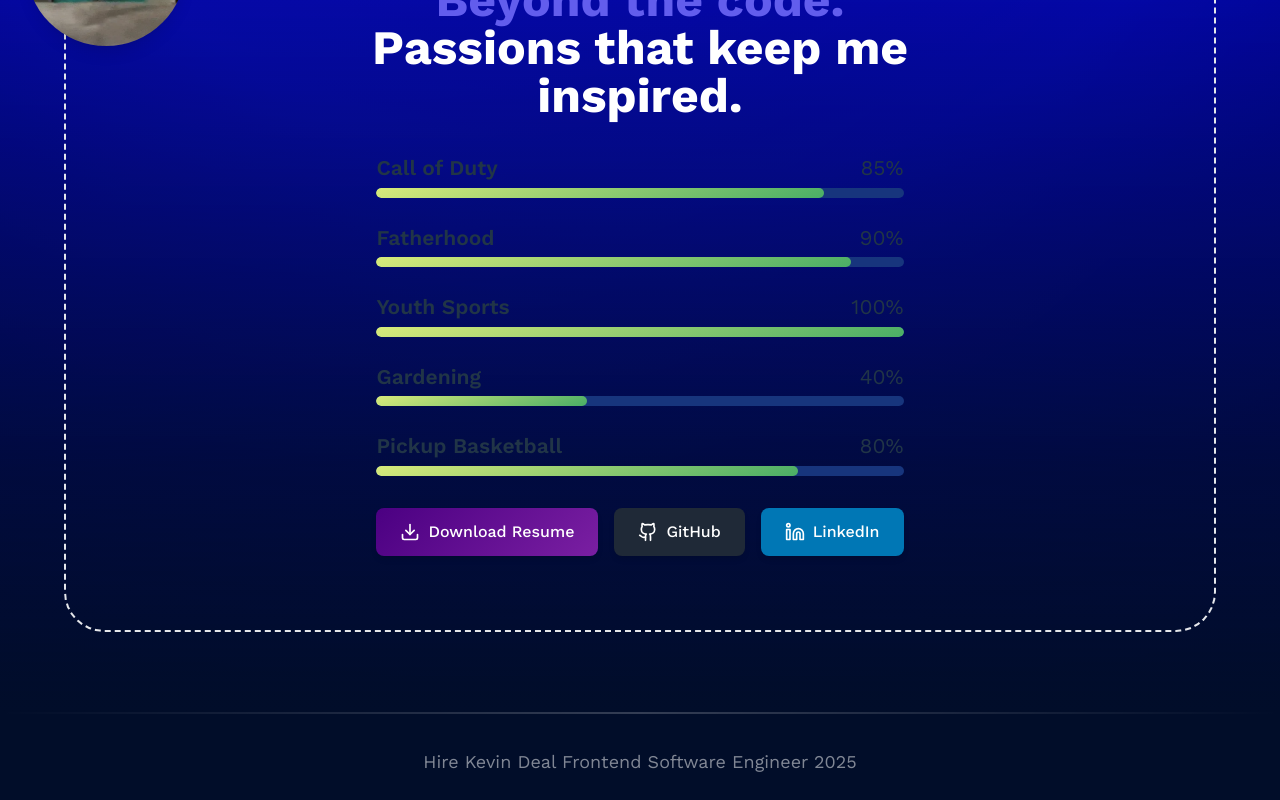
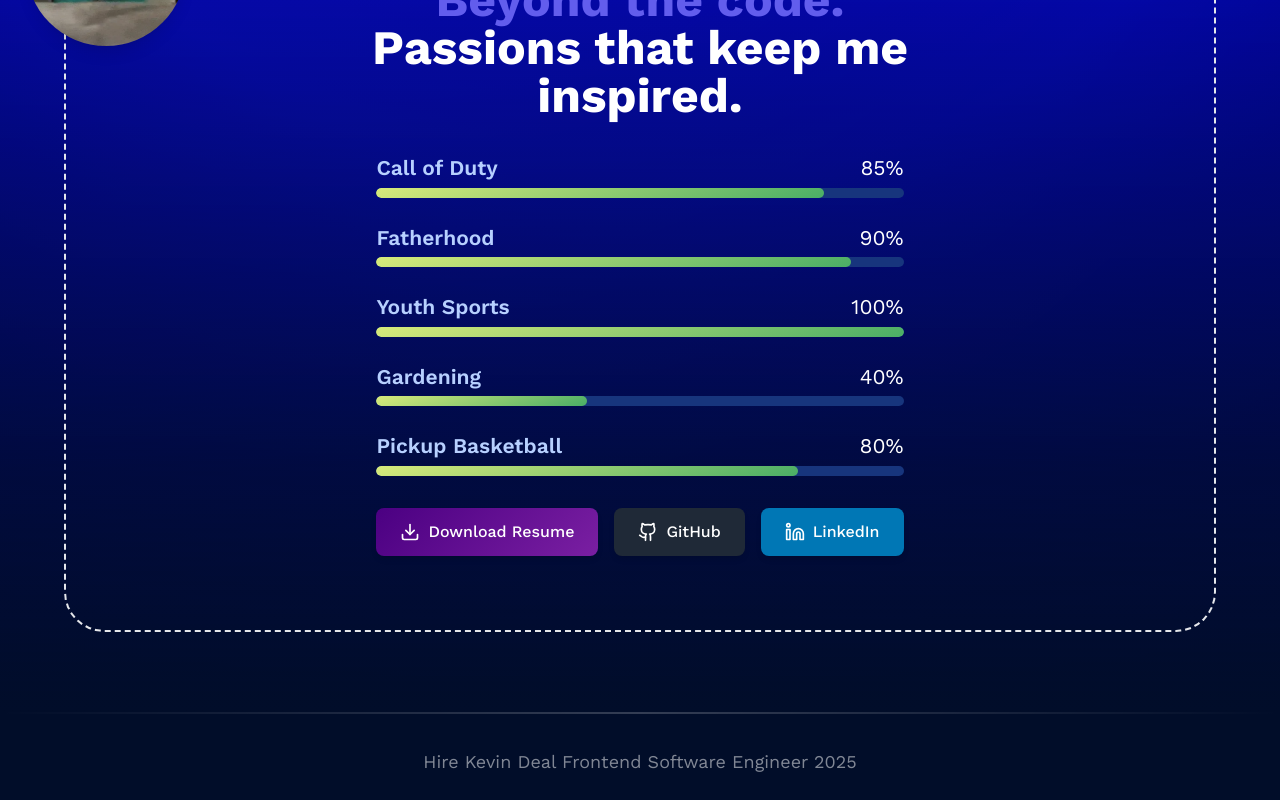
Before and after one commit to kevindeal/SynthesisTutor-Portfolio, a React (Vite) app: page / in a window 1280 px wide. Shown: the part 1773-2573 px from the top of the page. Built offline with nearby package versions, Linux system fonts and the light colour scheme.

Commit message:
skill colors

```diff
--- a/src/components/skillBar/skillBar.jsx
+++ b/src/components/skillBar/skillBar.jsx
@@ -8,8 +8,8 @@ export const SkillBar = ({ skill, percentage }) => {
   return (
     <div className="mb-6">
       <div className="flex justify-between mb-1">
-        <span className="text-[21px]  font-semibold text-[b7d0ff]">{skill}</span>
-        <span className="text-[21px] text-bg-green">{percentage}%</span>
+        <span className="text-[21px]  font-semibold text-[#b7d0ff]">{skill}</span>
+        <span className="text-[21px] text-white">{percentage}%</span>
       </div>
       <div className="h-2.5 bg-[#17357d] rounded-full overflow-hidden">
         <div
```
